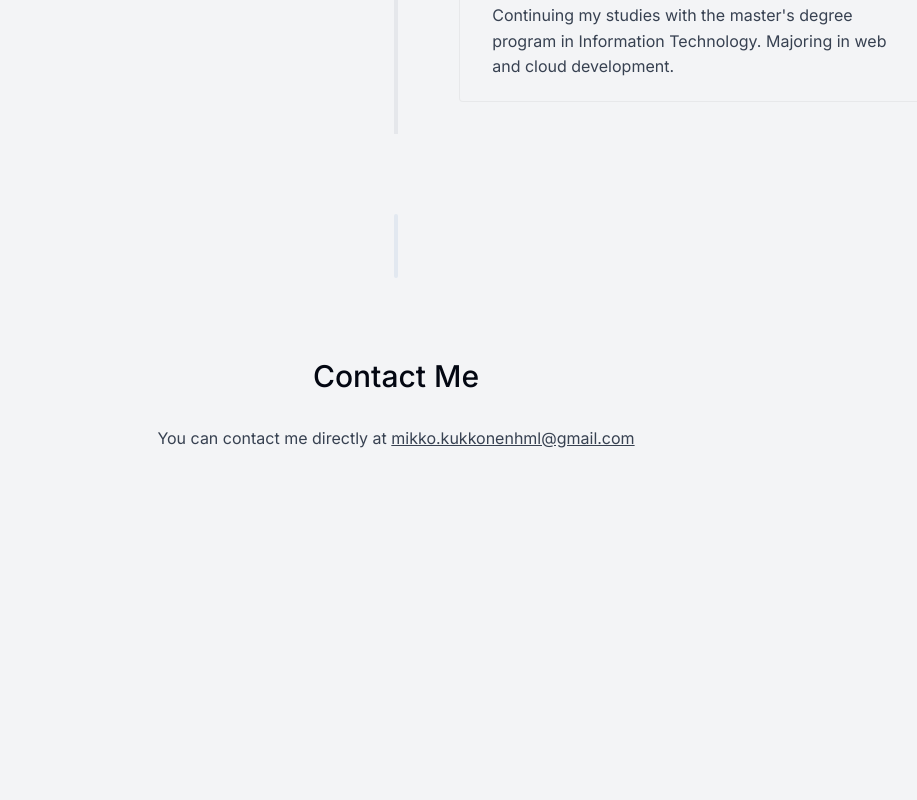
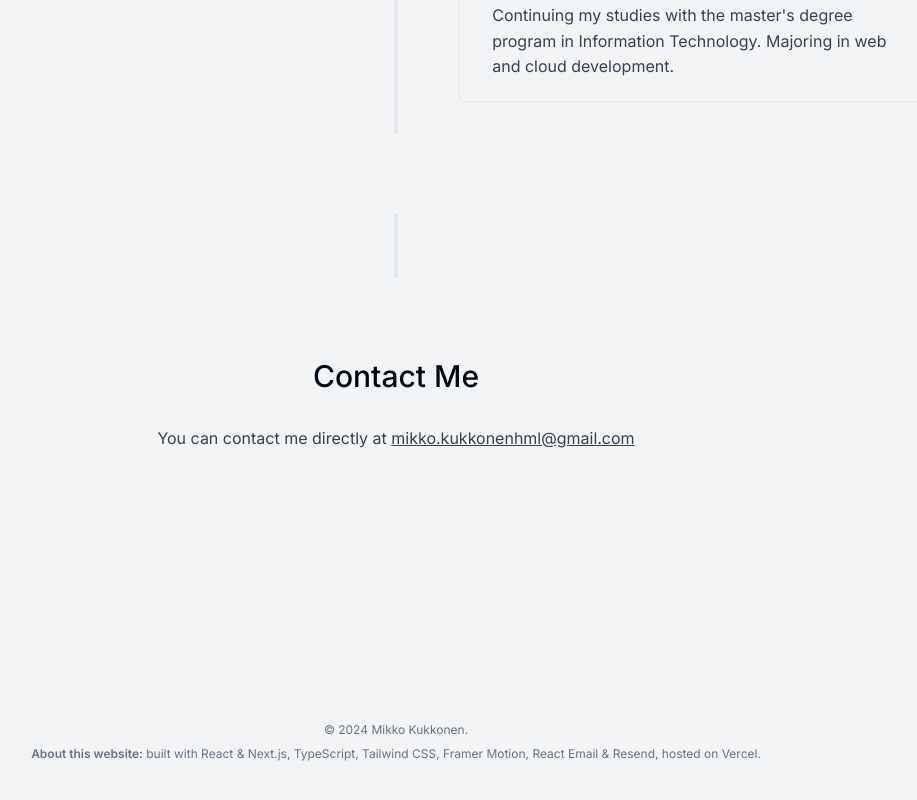
Before and after one commit to Mikkuk/Portfolio-Website, a Next.js app: page / in a window 1280 px wide. Shown: the part 3752-4552 px from the top of the page, without its empty margins (244-1161 px from the left). Before the commit the page ends 4474 px from the top, so only its background shows below. Built offline with nearby package versions, Linux system fonts and the light colour scheme.

Commit message:
add footer

```diff
--- a/app/layout.tsx
+++ b/app/layout.tsx
@@ -3,6 +3,7 @@
 import "./globals.css";
 import Header from "../components/header";
 import ActiveSectionContextProvider from "@/context/active-section-context";
+import Footer from "@/components/footer";
 
 const inter = Inter({ subsets: ["latin"] });
 
@@ -28,6 +29,7 @@
         <ActiveSectionContextProvider>
           <Header/>
           {children}
+          <Footer/>
         </ActiveSectionContextProvider>
       </body>
     </html>
--- /dev/null
+++ b/components/footer.tsx
@@ -0,0 +1,16 @@
+import React from "react";
+
+export default function Footer() {
+  return (
+    <footer className="mb-10 px-4 text-center text-gray-500">
+      <small className="mb-2 block text-xs">
+        &copy; 2024 Mikko Kukkonen.
+      </small>
+      <p className="text-xs">
+        <span className="font-semibold">About this website:</span> built with
+        React & Next.js, TypeScript, Tailwind CSS,
+        Framer Motion, React Email & Resend, hosted on Vercel.
+      </p>
+    </footer>
+  );
+}
```
